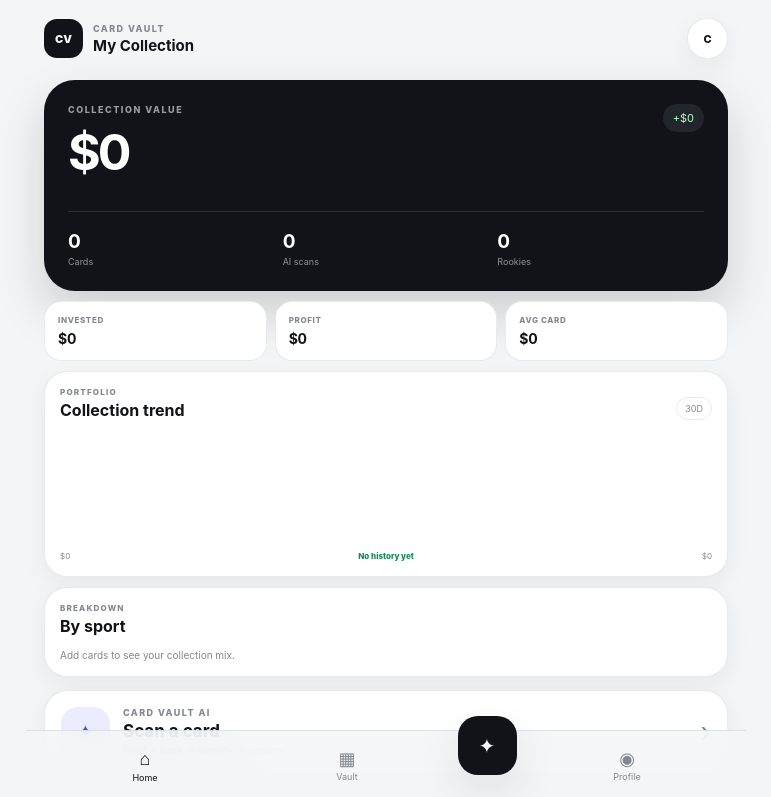
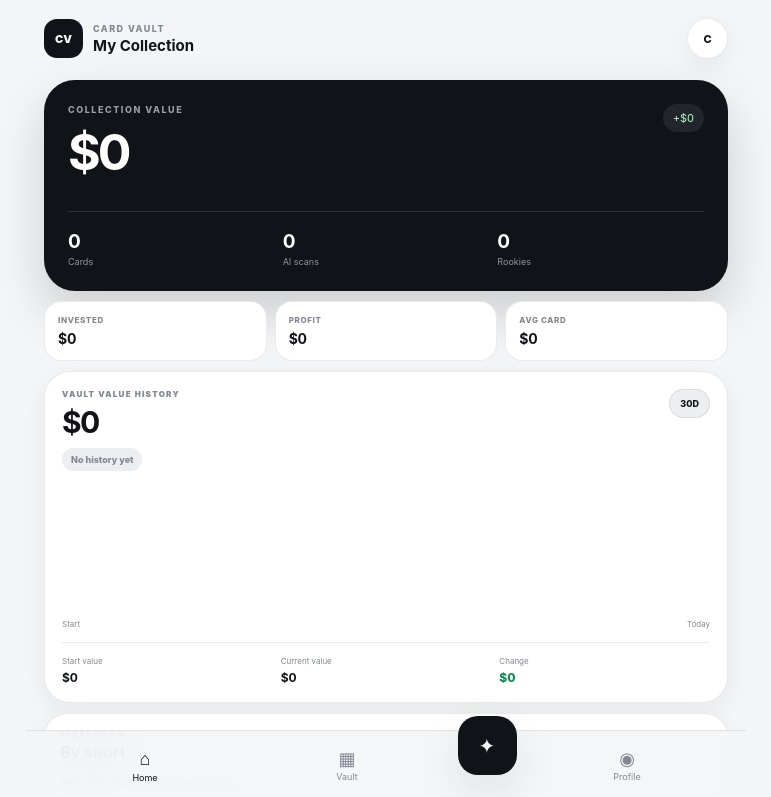
Before and after one commit to lucflash991-a11y/card-vault, a website: page public/index.html in a window 1280 px wide. Both pictures are taken after a click on the button "Continue as guest". Shown: the top 797 px of the page, without its empty margins (254-1025 px from the left). Drawn offline with Linux system fonts and the light colour scheme; no server answers.

Commit message:
Add files via upload

```diff
--- a/public/index.html
+++ b/public/index.html
@@ -76,13 +76,30 @@
           <div><span>Avg card</span><strong id="dashAverage">$0</strong></div>
         </section>
 
-        <section class="dashboard-panel">
-          <div class="dashboard-head">
-            <div><small>PORTFOLIO</small><h2>Collection trend</h2></div>
-            <span id="trendPeriod">30D</span>
+        <section class="vault-history-card">
+          <div class="vault-history-top">
+            <div>
+              <small>VAULT VALUE HISTORY</small>
+              <strong id="historyCurrentValue">$0</strong>
+              <div id="historyChangePill" class="history-change neutral">No history yet</div>
+            </div>
+            <button id="historyRangeBtn" class="history-range" type="button">30D</button>
           </div>
-          <svg id="valueChart" class="value-chart" viewBox="0 0 320 110" preserveAspectRatio="none" aria-label="Collection value history"></svg>
-          <div class="chart-foot"><span id="chartStart">$0</span><span id="chartChange">No history yet</span><span id="chartEnd">$0</span></div>
+
+          <div class="history-chart-wrap">
+            <svg id="valueChart" class="value-chart premium-chart" viewBox="0 0 320 130" preserveAspectRatio="none" aria-label="Vault value history"></svg>
+          </div>
+
+          <div class="history-axis">
+            <span id="historyStartLabel">Start</span>
+            <span id="historyEndLabel">Today</span>
+          </div>
+
+          <div class="history-summary">
+            <div><span>Start value</span><b id="chartStart">$0</b></div>
+            <div><span>Current value</span><b id="chartEnd">$0</b></div>
+            <div><span>Change</span><b id="chartChange">$0</b></div>
+          </div>
         </section>
 
         <section class="dashboard-panel">
@@ -370,7 +387,7 @@
         </div>
 
         <p class="settings-footnote">When signed in, Card Vault can sync your vault through Firebase. Guest mode stays on this device.</p>
-        <p class="settings-footnote" style="text-align:center;font-weight:800">BUILD v1.4.0</p>
+        <p class="settings-footnote" style="text-align:center;font-weight:800">BUILD v1.4.1</p>
       </section>
     </main>
 
@@ -384,6 +401,6 @@
 
   <div id="toast" class="toast hidden" aria-live="polite"></div>
 
-  <script type="module" src="/app.js?v=140"></script>
+  <script type="module" src="/app.js?v=141"></script>
 </body>
 </html>
--- a/public/styles.css
+++ b/public/styles.css
@@ -265,3 +265,113 @@
   .analytics-strip strong{font-size:12px}
   .sport-row{grid-template-columns:68px 1fr auto}
 }
+
+
+/* v1.4.1 — premium Vault Value History */
+.vault-history-card{
+  margin-top:10px;
+  background:var(--surface);
+  border:1px solid var(--line);
+  border-radius:26px;
+  padding:17px;
+  box-shadow:var(--shadow-soft);
+  overflow:hidden;
+}
+.vault-history-top{
+  display:flex;
+  align-items:flex-start;
+  justify-content:space-between;
+  gap:14px;
+}
+.vault-history-top small{
+  display:block;
+  font-size:8px;
+  letter-spacing:.16em;
+  color:var(--muted);
+  font-weight:900;
+}
+.vault-history-top strong{
+  display:block;
+  font-size:30px;
+  letter-spacing:-.055em;
+  margin-top:5px;
+}
+.history-change{
+  display:inline-flex;
+  align-items:center;
+  gap:5px;
+  margin-top:8px;
+  border-radius:999px;
+  padding:6px 9px;
+  font-size:9px;
+  font-weight:850;
+}
+.history-change.positive{background:var(--good-bg);color:var(--good)}
+.history-change.negative{background:var(--danger-bg);color:var(--danger)}
+.history-change.neutral{background:var(--surface-2);color:var(--muted)}
+.history-range{
+  border:1px solid var(--line);
+  background:var(--surface-2);
+  color:var(--ink);
+  border-radius:999px;
+  padding:8px 10px;
+  font-size:9px;
+  font-weight:850;
+}
+.history-chart-wrap{
+  position:relative;
+  margin-top:14px;
+  margin-left:-6px;
+  margin-right:-6px;
+}
+.premium-chart{
+  height:130px;
+  margin-top:0;
+}
+.premium-chart .chart-grid-line{
+  stroke:var(--line);
+  stroke-width:1;
+  stroke-dasharray:2 5;
+}
+.premium-chart .chart-line{
+  stroke-width:3.25;
+}
+.premium-chart .chart-fill{
+  opacity:.9;
+}
+.history-axis{
+  display:flex;
+  justify-content:space-between;
+  color:var(--muted);
+  font-size:8px;
+  margin-top:0;
+}
+.history-summary{
+  display:grid;
+  grid-template-columns:repeat(3,1fr);
+  gap:8px;
+  margin-top:13px;
+  padding-top:13px;
+  border-top:1px solid var(--line);
+}
+.history-summary div{
+  min-width:0;
+}
+.history-summary span,
+.history-summary b{
+  display:block;
+}
+.history-summary span{
+  font-size:8px;
+  color:var(--muted);
+}
+.history-summary b{
+  font-size:12px;
+  margin-top:4px;
+  white-space:nowrap;
+  overflow:hidden;
+  text-overflow:ellipsis;
+}
+html[data-theme="dark"] .vault-history-card{
+  background:linear-gradient(180deg,var(--surface),color-mix(in srgb,var(--surface) 88%,#111522));
+}
--- a/server/server.js
+++ b/server/server.js
@@ -68,7 +68,7 @@
 app.use(express.json({limit:"20mb"}));
 app.get("/api/version",(req,res)=>{
   res.setHeader("Cache-Control","no-store");
-  res.json({version:"1.4.0"});
+  res.json({version:"1.4.1"});
 });
 
 app.use((req,res,next)=>{
@@ -336,5 +336,5 @@
 });
 
 app.listen(port,"0.0.0.0",()=>{
-  console.log(`Card Vault v1.4.0 running on port ${port}`);
+  console.log(`Card Vault v1.4.1 running on port ${port}`);
 });
```
Also changed, not shown: public/app.js (+58 -11 lines), README.md.
